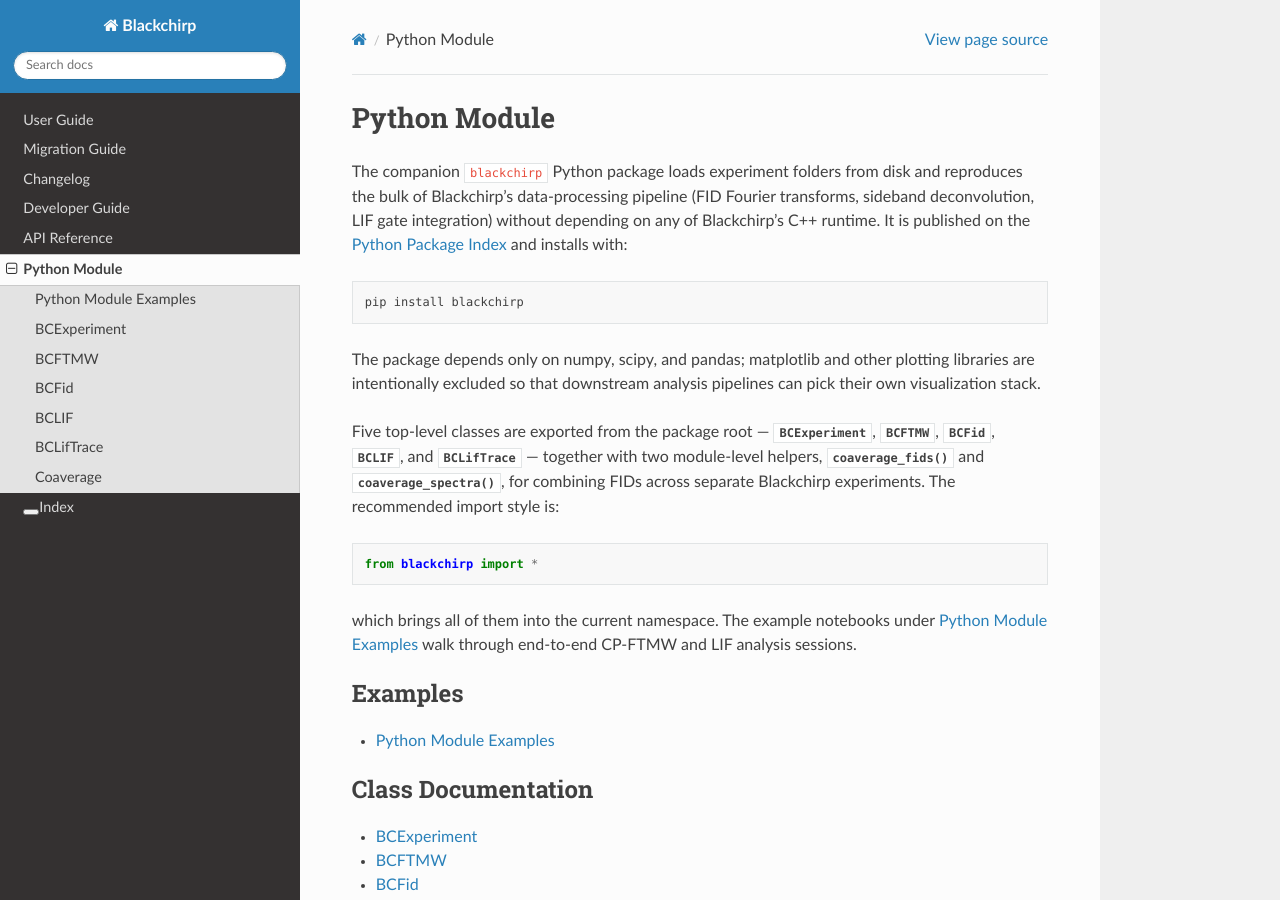
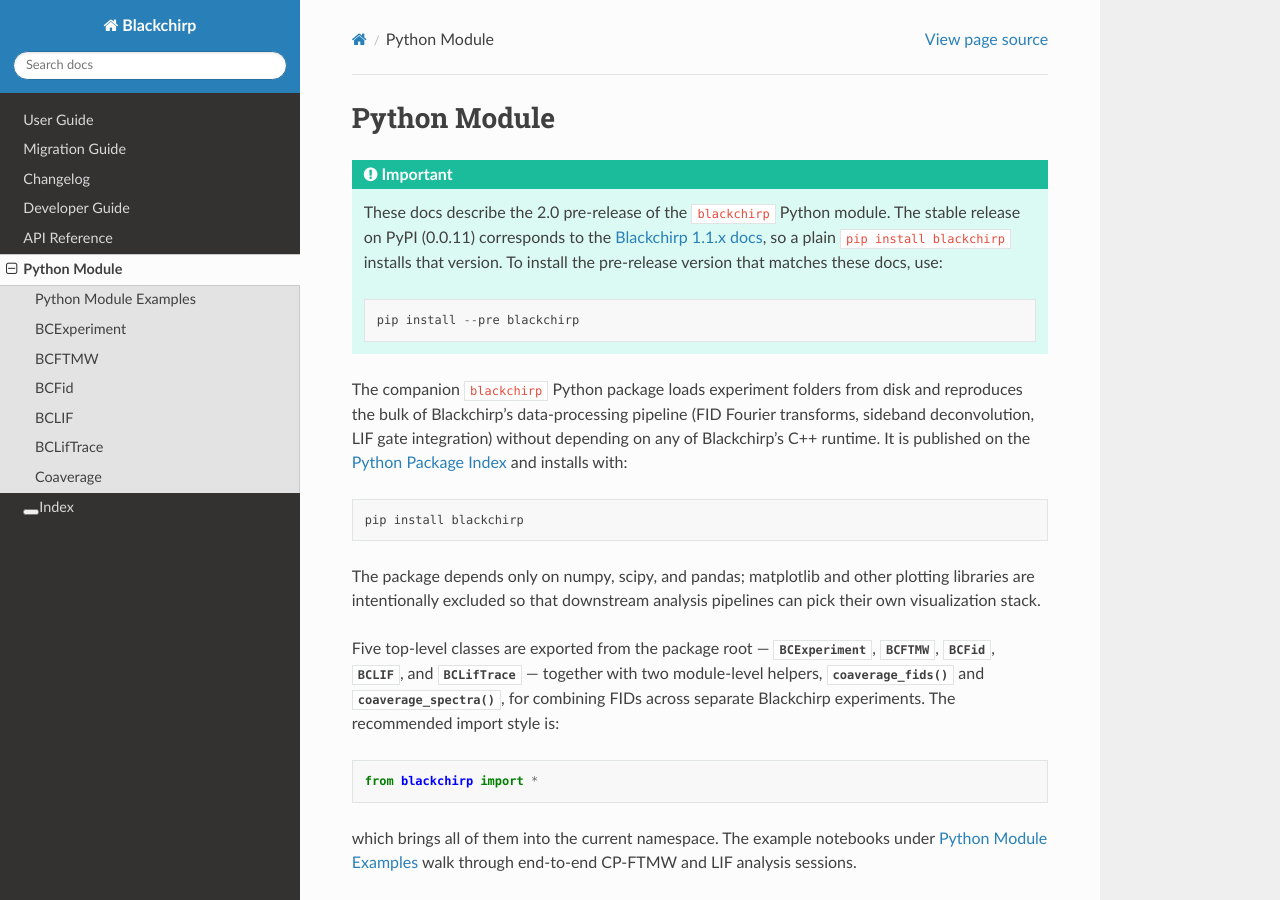
Before and after one commit to kncrabtree/blackchirp, a Sphinx documentation site: the page built from doc/source/python.rst, in a window 1280 px wide and 900 px high. Built offline with Sphinx 7.4.7 and the Read the Docs theme 3.1.0, drawn with Linux system fonts in a browser that asks for light colours.

Commit message:
Add 2.0 pre-release notices to README, docs landing, and python module page
The README and docs landing page (index.rst) carry matching notices
pointing v1.1.0 users at the pinned 1.1.x docs URL and directing
anyone interested in the 2.0 pre-release to Discord. The python
module page (python.rst) explains that the stable PyPI release
(0.0.11) corresponds to 1.1.x docs and tells readers to use
`pip install --pre blackchirp` for the version matching these docs.

All three notices are removed when 2.0.0 ships.

Co-Authored-By: Claude Opus 4.7 (1M context) <noreply@anthropic.com>

```diff
--- a/doc/source/python.rst
+++ b/doc/source/python.rst
@@ -1,5 +1,15 @@
 Python Module
 =============
+
+.. important::
+
+   These docs describe the 2.0 pre-release of the ``blackchirp``
+   Python module. The stable release on PyPI (0.0.11) corresponds to
+   the `Blackchirp 1.1.x docs <https://blackchirp.readthedocs.io/1.1.x/>`_,
+   so a plain ``pip install blackchirp`` installs that version. To
+   install the pre-release version that matches these docs, use::
+
+       pip install --pre blackchirp
 
 The companion ``blackchirp`` Python package loads experiment folders
 from disk and reproduces the bulk of Blackchirp's data-processing
```
Also changed, not shown: README.md (+7 -0 lines), doc/source/index.rst (+7 -0 lines).
